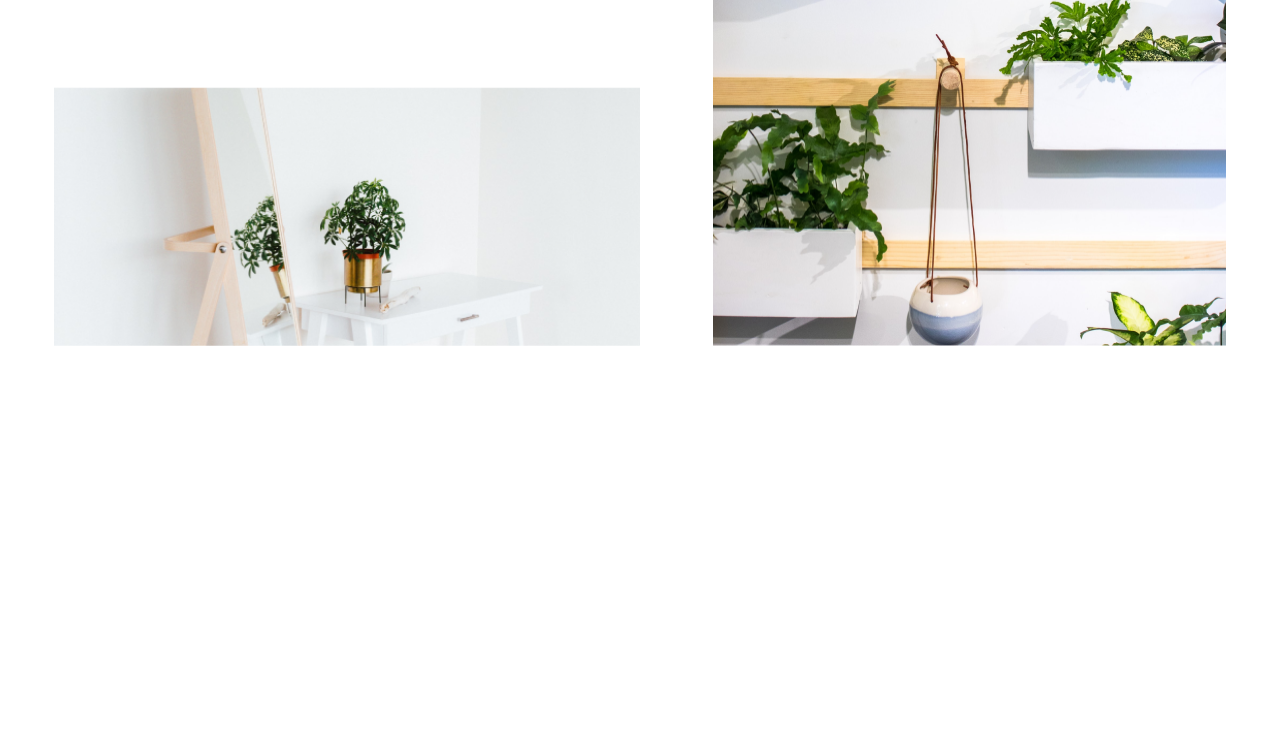
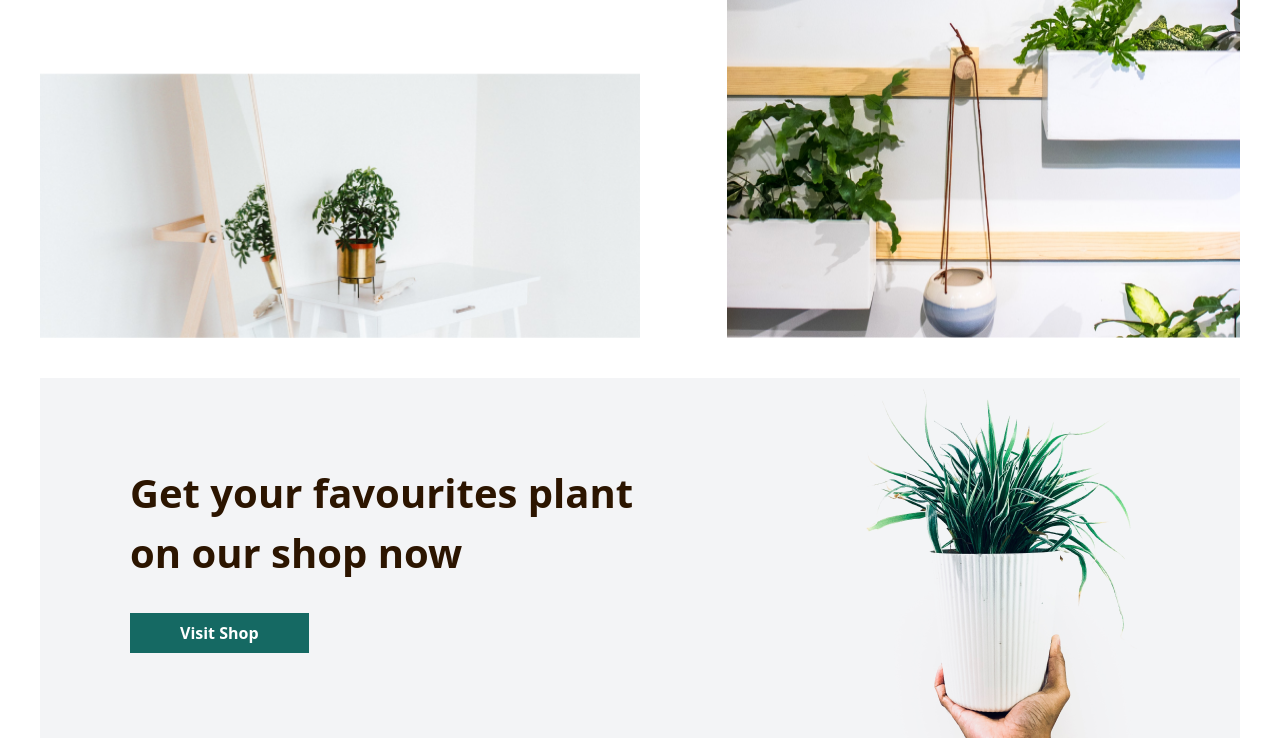
Before and after one commit to dilshod003/flower-branch-hw, a website: page src/index.html in a window 1280 px wide. Shown: the part 1879-2617 px from the top of the page. Before the commit the page ends 2239 px from the top, so only its background shows below. Drawn offline with Linux system fonts and the light colour scheme.

Commit message:
add visit shop section

```diff
--- a/src/index.html
+++ b/src/index.html
@@ -199,7 +199,7 @@
 
     <!-- section relaxed Buy more plants, it helps you to be relaxed -->
     <section
-      class="relaxed p-[14px] max-w-[1200px] m-auto flex justify-between md:mt-[50px]"
+      class="relaxed p-[14px] max-w-[1200px] m-auto flex justify-between md:mt-[50px] md:p-0"
     >
       <div class="flex flex-col gap-[20px] md:w-[50%]">
         <h1 class="text-[#2C1500] font-[700] text-[30px] md:text-[45px]">
@@ -212,9 +212,29 @@
           Nulla eu enim non mauris maximus dignissim. Maecenas vitae eros
           sapien. Quisque pellentesque tempus dignissim.
         </p>
-        <img src="./img/relaxed-img-1.png" alt="" class="mt-[70px]" />
+        <img src="./img/relaxed-img-1.png" alt="" class="md:mt-[70px]" />
       </div>
       <img src="./img/relaxed-img-2.png" alt="" class="hidden md:block" />
     </section>
+
+    <!-- visit shop favourites plants -->
+    <section
+      class="bg-[#F3F4F6] p-[14px] max-w-[1200px] m-auto flex mt-[40px] md:p-0 md:items-center"
+    >
+      <div
+        class="flex flex-col gap-[30px] items-start text-[#2C1500] font-[700] md:px-[90px]"
+      >
+        <h3 class="text-[30px] md:text-[40px]">
+          Get your favourites plant on our shop now
+        </h3>
+        <button
+          type="button"
+          class="text-[#fff] bg-[#156963] py-[8px] px-[50px]"
+        >
+          Visit Shop
+        </button>
+      </div>
+      <img src="./img/visit-shop-img.png" alt="" class="hidden md:block" />
+    </section>
   </body>
 </html>
```
Also changed, not shown: src/img/Nav-footer.png (added), src/img/visit-shop-img.png (added), src/output.css.
